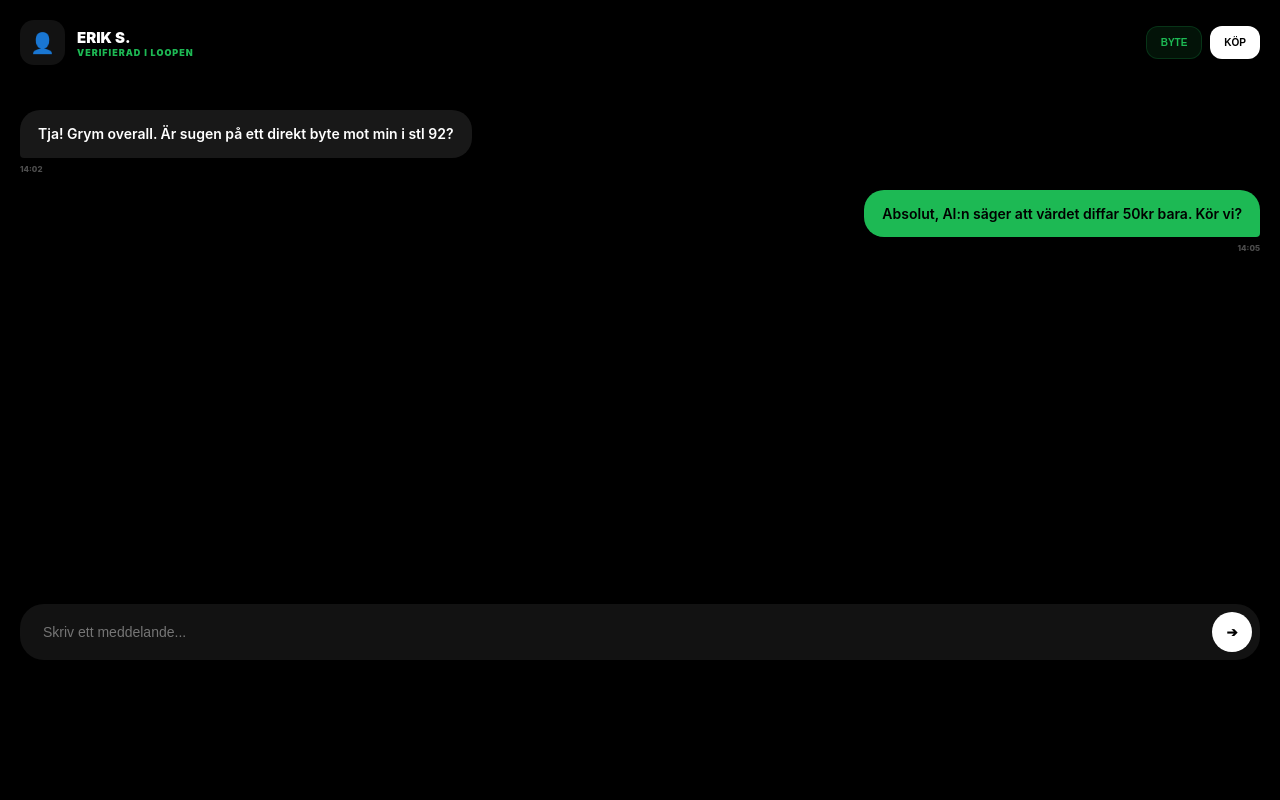
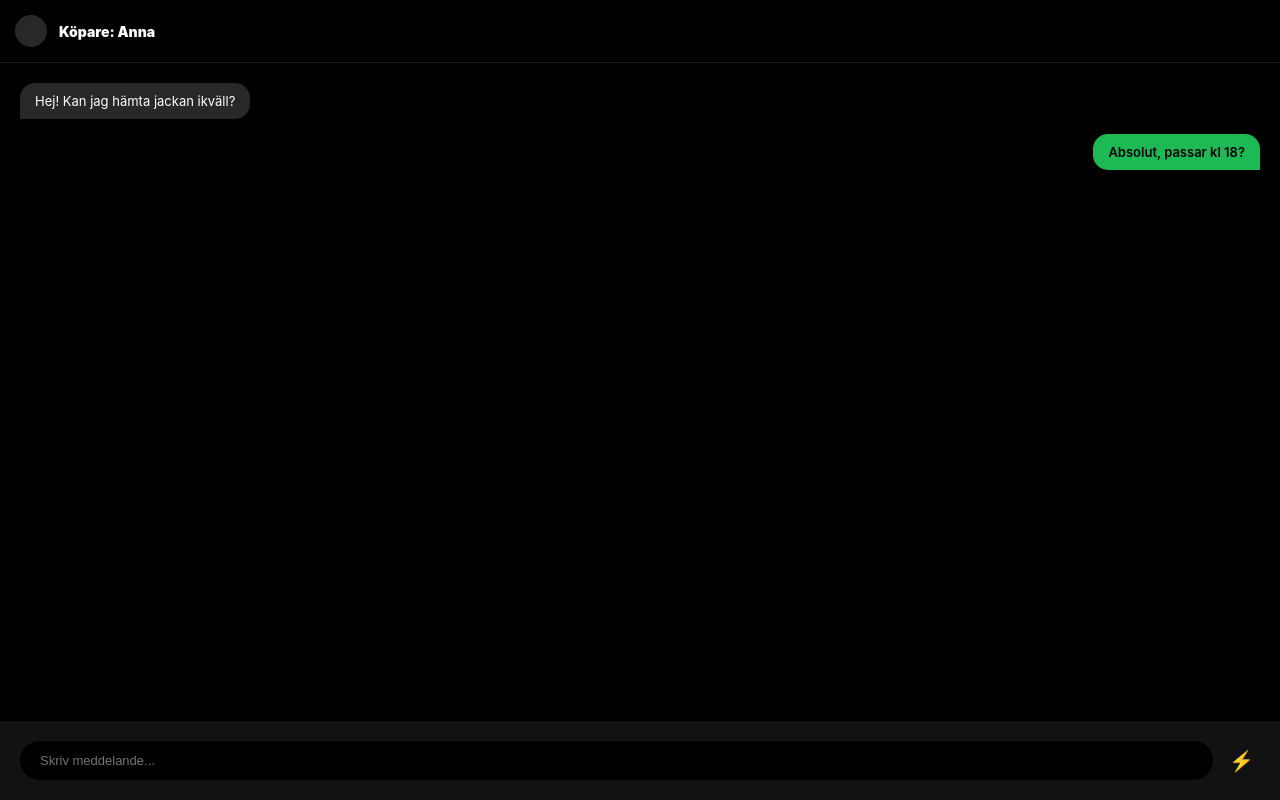
Before and after one commit to gascheckking/marketbeg-appGem, a Next.js app: page /chat/1 in a window 1280 px wide. Built offline with nearby package versions, Linux system fonts and the light colour scheme.

Commit message:
Update page.tsx

```diff
--- a/app/chat/[id]/page.tsx
+++ b/app/chat/[id]/page.tsx
@@ -1,60 +1,27 @@
 // // app/chat/[id]/page.tsx
 "use client";
-import { useState } from "react";
-import { useRouter } from "next/navigation";
+import React from 'react';
 
 export default function ChatPage() {
-  const [msg, setMsg] = useState("");
-  const router = useRouter();
+  return (
+    <div style={{ display: 'flex', flexDirection: 'column', height: '100vh', background: '#000' }}>
+      <header style={{ padding: '15px', borderBottom: '1px solid #181818', display: 'flex', alignItems: 'center', gap: '12px' }}>
+        <div style={{ width: '32px', height: '32px', borderRadius: '50%', background: '#282828' }} />
+        <div style={{ fontSize: '14px', fontWeight: 900 }}>Köpare: Anna</div>
+      </header>
 
-  const messages = [
-    { sender: "them", text: "Tja! Grym overall. Är sugen på ett direkt byte mot min i stl 92?", time: "14:02" },
-    { sender: "me", text: "Absolut, AI:n säger att värdet diffar 50kr bara. Kör vi?", time: "14:05" },
-  ];
-
-  return (
-    <div style={{ background: "#000", minHeight: "calc(100vh - 120px)", display: "flex", flexDirection: "column", padding: "0 20px" }}>
-      {/* CHAT HEADER */}
-      <div style={{ padding: "20px 0", display: "flex", alignItems: "center", gap: "12px", borderBottom: "1px solid var(--border)" }}>
-        <div style={{ width: "45px", height: "45px", borderRadius: "14px", background: "#121212", display: "flex", alignItems: "center", justifyContent: "center", fontSize: "20px" }}>👤</div>
-        <div style={{ flex: 1 }}>
-          <div style={{ fontSize: "15px", fontWeight: 900 }}>ERIK S.</div>
-          <div style={{ fontSize: "9px", color: "var(--karma-green)", fontWeight: 900, letterSpacing: "1px" }}>VERIFIERAD I LOOPEN</div>
+      <div style={{ flex: 1, padding: '20px', display: 'flex', flexDirection: 'column', gap: '15px' }}>
+        <div style={{ alignSelf: 'flex-start', background: '#282828', padding: '10px 15px', borderRadius: '15px 15px 15px 0', fontSize: '13px', maxWidth: '80%' }}>
+          Hej! Kan jag hämta jackan ikväll?
         </div>
-        <div style={{ display: 'flex', gap: '8px' }}>
-             <button onClick={() => router.push("/swap")} style={{ background: "rgba(29, 185, 84, 0.1)", color: "var(--karma-green)", borderRadius: "12px", padding: "10px 14px", fontWeight: 900, fontSize: "10px", border: "1px solid rgba(29, 185, 84, 0.2)" }}>BYTE</button>
-             <button onClick={() => router.push("/checkout")} style={{ background: "#fff", color: "#000", borderRadius: "12px", padding: "10px 14px", fontWeight: 900, fontSize: "10px", border: "none" }}>KÖP</button>
+        <div style={{ alignSelf: 'flex-end', background: 'var(--karma-green)', color: '#000', padding: '10px 15px', borderRadius: '15px 15px 0 15px', fontSize: '13px', maxWidth: '80%', fontWeight: 600 }}>
+          Absolut, passar kl 18?
         </div>
       </div>
 
-      {/* MESSAGES */}
-      <div style={{ flex: 1, padding: "25px 0", display: "flex", flexDirection: "column", gap: "16px", overflowY: "auto" }}>
-        {messages.map((m, i) => (
-          <div key={i} style={{ alignSelf: m.sender === "me" ? "flex-end" : "flex-start", maxWidth: "85%" }}>
-            <div style={{
-              background: m.sender === "me" ? "var(--karma-green)" : "#181818",
-              color: m.sender === "me" ? "#000" : "#fff",
-              padding: "14px 18px", borderRadius: m.sender === "me" ? "20px 20px 4px 20px" : "20px 20px 20px 4px",
-              fontSize: "14px", fontWeight: 600, lineHeight: "1.4"
-            }}>
-              {m.text}
-            </div>
-            <div style={{ fontSize: "8px", opacity: 0.3, marginTop: "6px", textAlign: m.sender === "me" ? "right" : "left", fontWeight: 800 }}>{m.time}</div>
-          </div>
-        ))}
-      </div>
-
-      {/* INPUT */}
-      <div style={{ padding: "20px 0" }}>
-        <div style={{ display: "flex", gap: "12px", background: "#121212", padding: "8px", borderRadius: "24px", border: "1px solid var(--border)" }}>
-          <input
-            value={msg}
-            onChange={(e) => setMsg(e.target.value)}
-            placeholder="Skriv ett meddelande..."
-            style={{ flex: 1, background: "transparent", border: "none", color: "#fff", padding: "0 15px", fontSize: "14px", outline: "none" }}
-          />
-          <button style={{ width: "40px", height: "40px", borderRadius: "50%", background: "#fff", color: "#000", border: "none", fontWeight: 900 }}>➔</button>
-        </div>
+      <div style={{ padding: '20px', background: '#121212', display: 'flex', gap: '10px' }}>
+        <input placeholder="Skriv meddelande..." style={{ flex: 1, background: '#000', border: 'none', borderRadius: '500px', padding: '12px 20px', color: '#fff', fontSize: '13px' }} />
+        <button style={{ background: 'none', border: 'none', fontSize: '20px' }}>⚡</button>
       </div>
     </div>
   );
```
